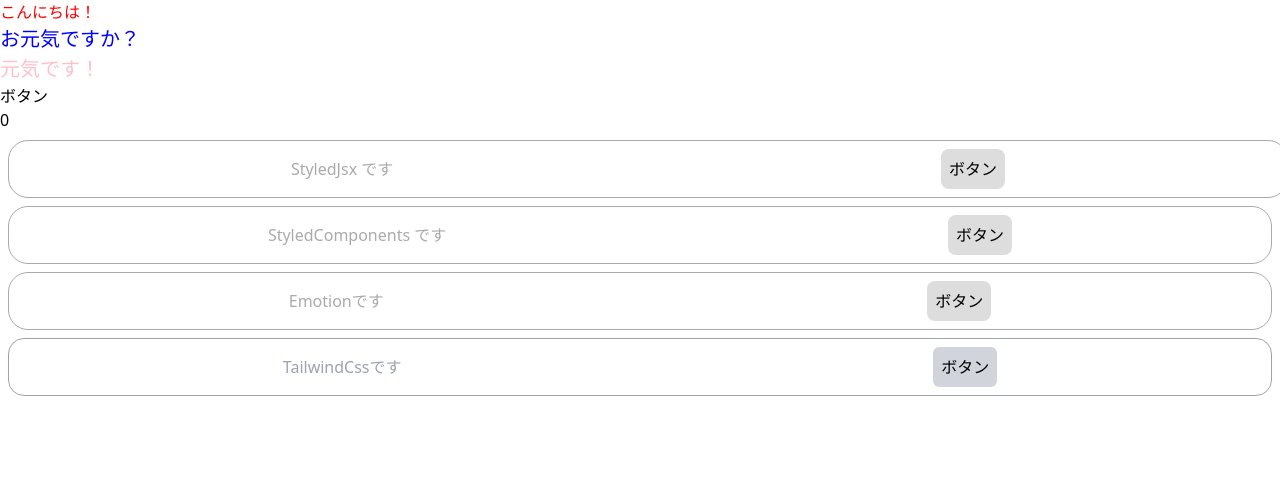
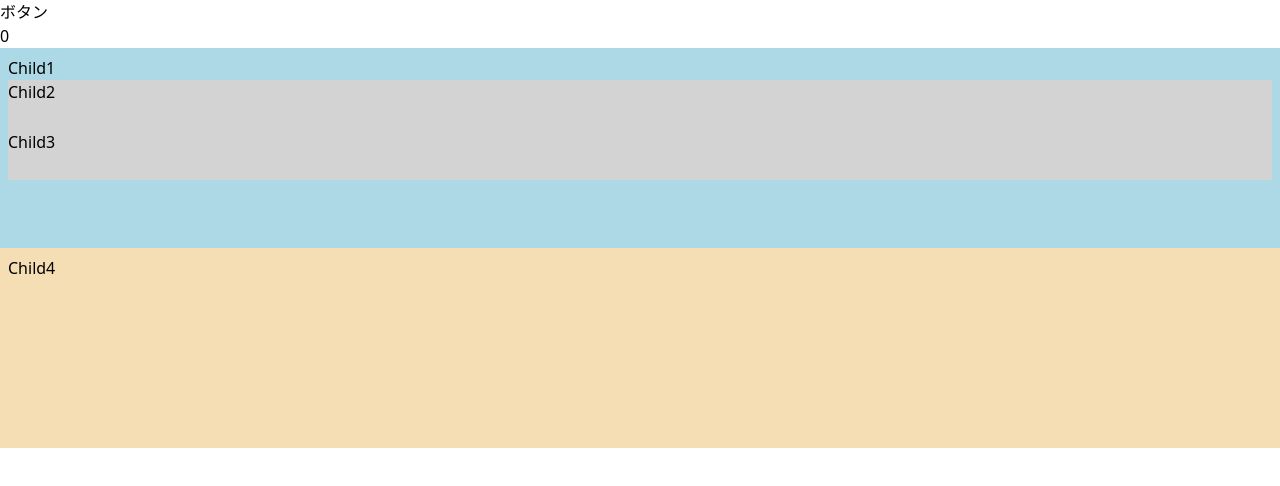
Before and after one commit to hisuihisui/my-app-react, a React (Create React App) app: page / in a window 1280 px wide. Shown: the top 486 px of the page. Built offline with nearby package versions, Linux system fonts and the light colour scheme.

Commit message:
06_レンダリング最適化下準備

```diff
--- a/src/App.jsx
+++ b/src/App.jsx
@@ -1,9 +1,9 @@
 import { Fragment, useEffect, useState } from "react";
+import { ColoredMessage } from "./components/ColoredMessage";
+import { Emotion } from "./components/Emotion";
+import { StyledComponents } from "./components/StyledComponents";
 import { StyledJsx } from "./components/StyledJsx";
-import { StyledComponents } from "./components/StyledComponents";
-import { Emotion } from "./components/Emotion";
 import { TailwindCss } from "./components/TailwindCss";
-import { ColoredMessage } from "./components/ColoredMessage";
 
 // 他のファイルで使えるようにexportする
 export const App = () => {
--- /dev/null
+++ b/src/Parent.jsx
@@ -0,0 +1,26 @@
+import { useState } from "react";
+import { Child1 } from "./components/Child1";
+import { Child4 } from "./components/Child4";
+
+export const Parent = () => {
+  console.log("Parentレンダリング");
+
+  const [num, serNum] = useState(0);
+
+  const onClickButton = () => {
+    serNum(num + 1);
+  };
+
+  const onClickReset = () => {
+    serNum(0);
+  };
+
+  return (
+    <>
+      <button onClick={onClickButton}>ボタン</button>
+      <p>{num}</p>
+      <Child1 />
+      <Child4 />
+    </>
+  );
+};
--- /dev/null
+++ b/src/components/Child1.jsx
@@ -0,0 +1,20 @@
+import { Child2 } from "./Child2";
+import { Child3 } from "./Child3";
+
+const style = {
+  height: "200px",
+  backgroundColor: "lightblue",
+  padding: "8px",
+};
+
+export const Child1 = () => {
+  console.log("Child1レンダリング");
+
+  return (
+    <div style={style}>
+      <p>Child1</p>
+      <Child2 />
+      <Child3 />
+    </div>
+  );
+};
--- /dev/null
+++ b/src/components/Child2.jsx
@@ -0,0 +1,14 @@
+const style = {
+  height: "50px",
+  backgroundColor: "lightgray",
+};
+
+export const Child2 = () => {
+  console.log("Child2レンダリング");
+
+  return (
+    <div style={style}>
+      <p>Child2</p>
+    </div>
+  );
+};
--- /dev/null
+++ b/src/components/Child3.jsx
@@ -0,0 +1,14 @@
+const style = {
+  height: "50px",
+  backgroundColor: "lightgray",
+};
+
+export const Child3 = () => {
+  console.log("Child3レンダリング");
+
+  return (
+    <div style={style}>
+      <p>Child3</p>
+    </div>
+  );
+};
--- /dev/null
+++ b/src/components/Child4.jsx
@@ -0,0 +1,15 @@
+const style = {
+  height: "200px",
+  backgroundColor: "wheat",
+  padding: "8px",
+};
+
+export const Child4 = () => {
+  console.log("Child4レンダリング");
+
+  return (
+    <div style={style}>
+      <p>Child4</p>
+    </div>
+  );
+};
```
Also changed, not shown: src/index.js (+5 -2 lines).
